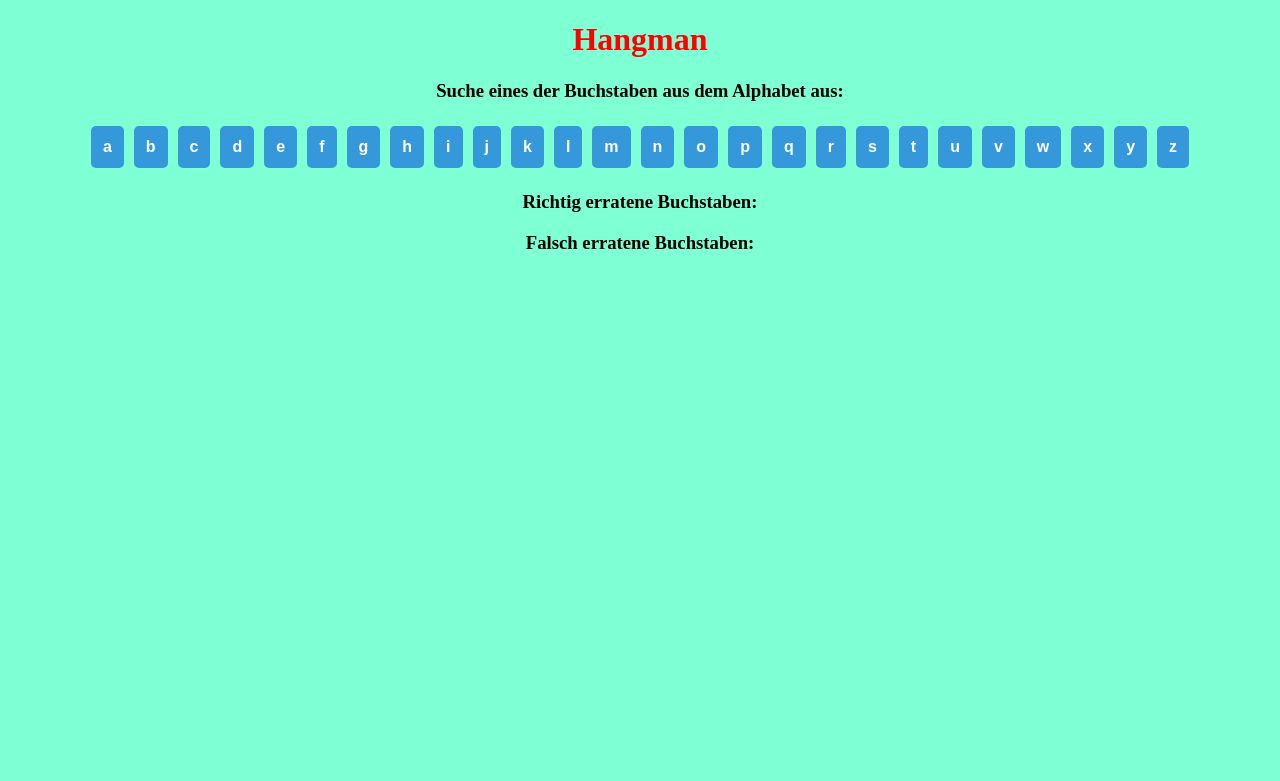
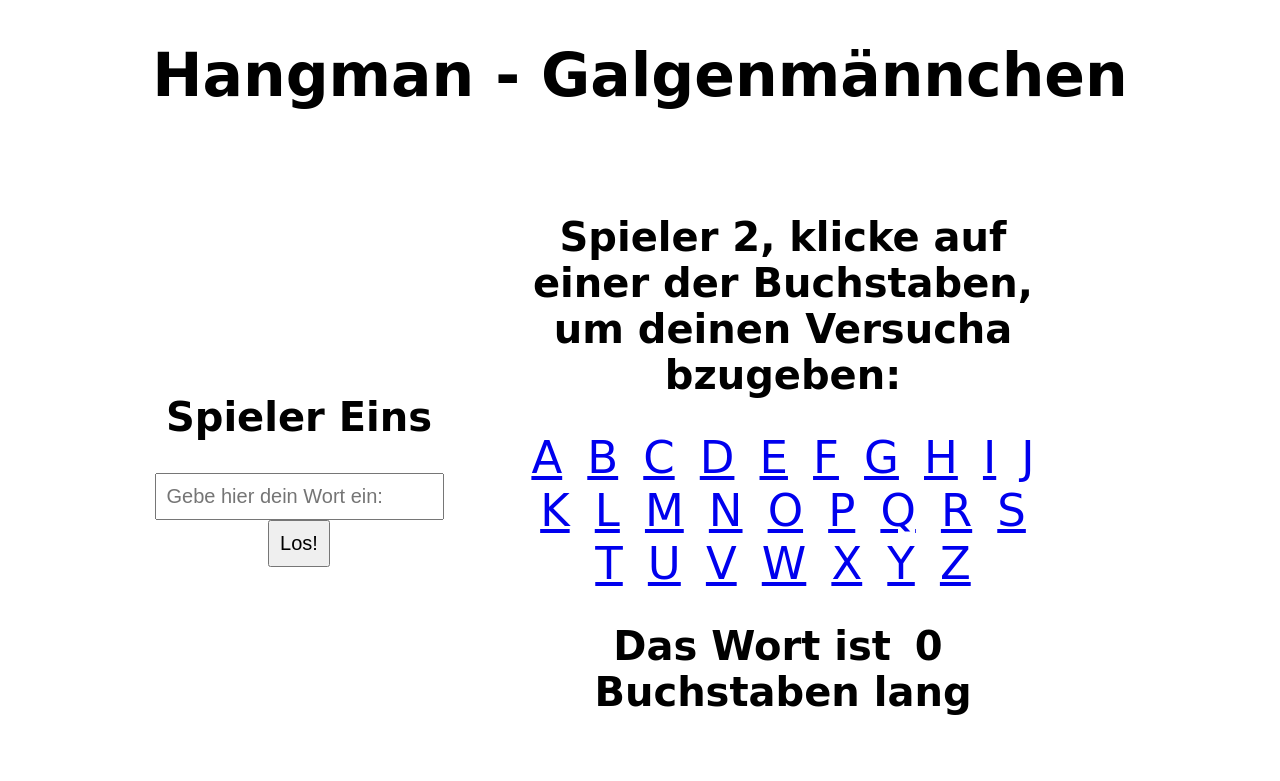
Before and after one commit to leon4211/HangmanJS, a plain HTML site: page src/index.html in a window 1280 px wide. Drawn offline with nearby package versions, Linux system fonts and the light colour scheme.

Commit message:
first nice version

```diff
--- a/src/Main.js
+++ b/src/Main.js
@@ -1,36 +1,68 @@
-window.onload = function () {
+var word = $("#enterWord #word-field");
+var answerArray = [];
+var secretWord = "";
+var guessArray = [];
+var wordLength = 0;
 
-    var alphabet = ['a', 'b', 'c', 'd', 'e', 'f', 'g', 'h',
-        'i', 'j', 'k', 'l', 'm', 'n', 'o', 'p', 'q', 'r', 's',
-        't', 'u', 'v', 'w', 'x', 'y', 'z'];
-
-    var buttonsContainer = document.getElementById('buttons-container');
-    for (var i = 0; i < alphabet.length; i++) {
-        var letter = alphabet[i];
-        var button = document.createElement('button');
-        button.innerText = letter;
-        button.className = 'button';
-        button.addEventListener('click', function () {
-            handleButtonClick(letter);
-        });
-        buttonsContainer.appendChild(button);
-    }
-
-    function handleButtonClick(letter) {
-    }
-
-    play = function () {
-
-        word = word.replace(/\s/g, "-");
-        console.log(word);
-        buttons();
-        geusses = [ ];
-        lives = 10;
-        counter = 0;
-        space = 0;
-        result();
-        comments();
-        selectCat();
-        canvas();
+function getWord() {
+    secretWord = word.val();
+    letters = secretWord.split('');
+    for (i = 0; i < letters.length; i++) {
+        $(".dashes span").text(letters.length);
+        answerArray[i] = " _ ";
+        $(".dashes div").append(answerArray[i]);
     }
 }
+
+function letterGuess() {
+    guess = $(this).attr('id');
+    guessArray.push(guess);
+    guessCount = guessArray.length;
+    var matches = letters.includes(guess);
+    if (matches) {
+        $(".dashes div").html(underscoreify(secretWord, guessArray));
+    }   else if (guessCount == 1) {
+        $("img").attr("src", "");
+    }   else if (guessCount == 2) {
+        $("img").attr("src", "");
+    }   else if (guessCount == 3) {
+        $("img").attr("src", "");
+    }   else if (guessCount == 4) {
+        $("img").attr("src", "");
+    }   else if (guessCount == 5) {
+        $("img").attr("src", "");
+    }   else {
+        $("img").attr("src", "");
+        alert("Game Over");
+    }
+}
+
+function underscoreify(word, guesses) {
+    var underscores = "";
+    for (var i = 0; i < word.length; i++) {
+        if (guesses.includes(word[i])) {
+            underscores = underscores + word[i];
+        } else {
+            underscores = underscores + "_";
+        }
+    }
+    return underscores;
+}
+
+$("#enterWord #submit-word").on("click", function(e) {
+    e.preventDefault()
+    getWord();
+    $("#enterWord #word-field").hide();
+    $("#enterWord #submit-word").hide();
+    $("#playerOne h2").hide();
+});
+
+$(".alpha").children().on("click", letterGuess);
+$(".alpha").on("click", function(e) {
+    e.preventDefault();
+    console.log(e);
+});
+
+function versucheUebrig() {
+
+}
--- a/src/index.html
+++ b/src/index.html
@@ -1,23 +1,63 @@
 <!DOCTYPE html>
 <html lang="en">
 <head>
-    <link rel="stylesheet" href="styles.css"/>
     <meta charset="UTF-8">
     <meta name="viewport" content="width=device-width, initial-scale=1.0">
     <meta http-equiv="X-UA-Compatible" content="ie=edge">
+    <link rel="stylesheet" type="text/css" href="styles.css">
     <title>Hangman</title>
 </head>
+<body>
+<h1>Hangman - Galgenmännchen</h1>
+<div id="container">
+    <div id="playerOne">
+        <h2>Spieler Eins</h2>
+        <form id="enterWord">
+            <input type="text" id="word-field" min="1" placeholder="Gebe hier dein Wort ein:">
+            <button id="submit-word">Los!</button>
+        </form>
+    </div>
 
-<body>
-<script src="Main.js"> </script>
-<h1 align="center">Hangman</h1>
+    <div id="playerTwo">
 
-<h3 align="center">Suche eines der Buchstaben aus dem Alphabet aus:</h3>
-<div align="center" id="buttons-container"></div>
+        <h2>Spieler 2, klicke auf einer der Buchstaben, um deinen Versucha bzugeben:</h2>
+        <div class= "alpha">
+            <span id="a"><a href="#">A</a></span>
+            <span id="b"><a href="#">B</a></span>
+            <span id="c"><a href="#">C</a></span>
+            <span id="d"><a href="#">D</a></span>
+            <span id="e"><a href="#">E</a></span>
+            <span id="f"><a href="#">F</a></span>
+            <span id="g"><a href="#">G</a></span>
+            <span id="h"><a href="#">H</a></span>
+            <span id="i"><a href="#">I</a></span>
+            <span id="j"><a href="#">J</a></span>
+            <span id="k"><a href="#">K</a></span>
+            <span id="l"><a href="#">L</a></span>
+            <span id="m"><a href="#">M</a></span>
+            <span id="n"><a href="#">N</a></span>
+            <span id="o"><a href="#">O</a></span>
+            <span id="p"><a href="#">P</a></span>
+            <span id="q"><a href="#">Q</a></span>
+            <span id="r"><a href="#">R</a></span>
+            <span id="s"><a href="#">S</a></span>
+            <span id="t"><a href="#">T</a></span>
+            <span id="u"><a href="#">U</a></span>
+            <span id="v"><a href="#">V</a></span>
+            <span id="w"><a href="#">W</a></span>
+            <span id="x"><a href="#">X</a></span>
+            <span id="y"><a href="#">Y</a></span>
+            <span id="z"><a href="#">Z</a></span>
+        </div>
 
-<h3 align="center">Richtig erratene Buchstaben:</h3>
+        <div class="dashes">
+            <h2>Das Wort ist <span>0</span> Buchstaben lang</h2>
+            <div></div>
+        </div>
+    </div>
+</div>
 
-<h3 align="center">Falsch erratene Buchstaben:</h3>
-
+<script src="https://ajax.googleapis.com/ajax/libs/jquery/3.1.0/jquery.min.js"></script>
+<script src="main.js"></script>
 </body>
 </html>
--- a/src/styles.css
+++ b/src/styles.css
@@ -1,26 +1,64 @@
-h1 {
-    color: red;
+body {
+    font-family: 'Covered By Your Grace', cursive;
+    margin: 0 110px 0 110px;
+    text-align: center;
+    background-color: white;
+    background-size: cover;
 }
 
-body {
-    background-color: aquamarine;
+#container {
+    display: flex;
+    align-items: center;
 }
 
-button {
-    display: inline-block;
-    margin: 5px;
+#playerOne {
+    width: 30%;
+    order: 2;
+    padding: 30px;
+}
+
+#playerTwo {
+    width: 50%;
+    order: 3;
+    padding: 30px;
+}
+
+span {
+    font-size: 45px;
     padding: 10px;
-    font-size: 16px;
+}
+
+#word-field, #submit-word {
+    font-size: 20px;
+    padding: 10px;
+}
+
+.dashes span {
+    color: #000000;
+    font-size: 40px;
+}
+
+.dashes div {
+    margin: 20px;
+    font-size: 60px;
+    font-family: 'Bangers', serif;
+}
+
+a:hover {
+    text-decoration: none;
+    background-color: rgb(128,0,0);
+}
+
+h1 {
+    font-size: 60px;
     font-weight: bold;
-    text-align: center;
-    text-decoration: none;
-    cursor: pointer;
-    border: 2px solid #3498db;
-    border-radius: 5px;
-    background-color: #3498db;
-    color: #fff;
-    transition: background-color 0.3s;
 }
-button:hover {
-    background-color: red;
+
+h2 {
+    font-size: 40px;
 }
+
+p {
+    font-size: 20px;
+    margin: 10px 15px 0 15px;
+}
```
